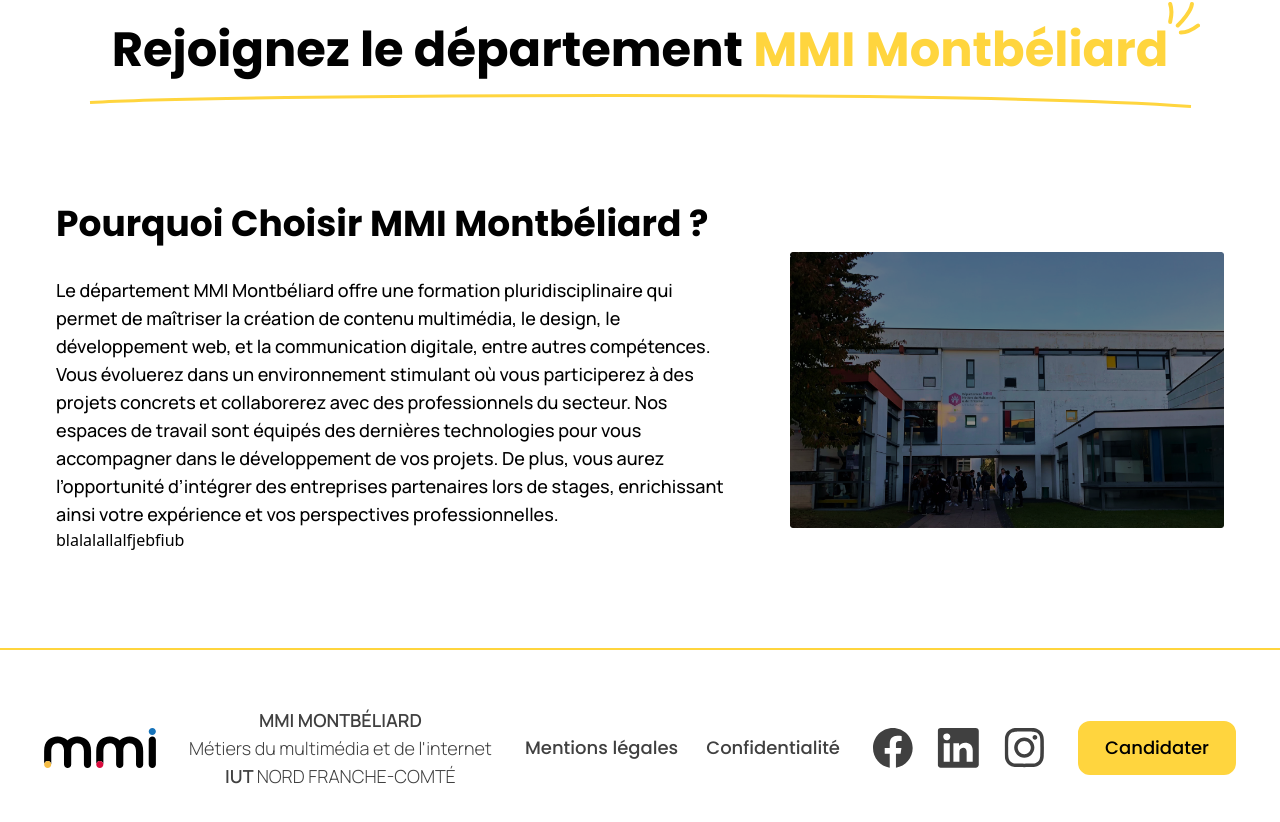
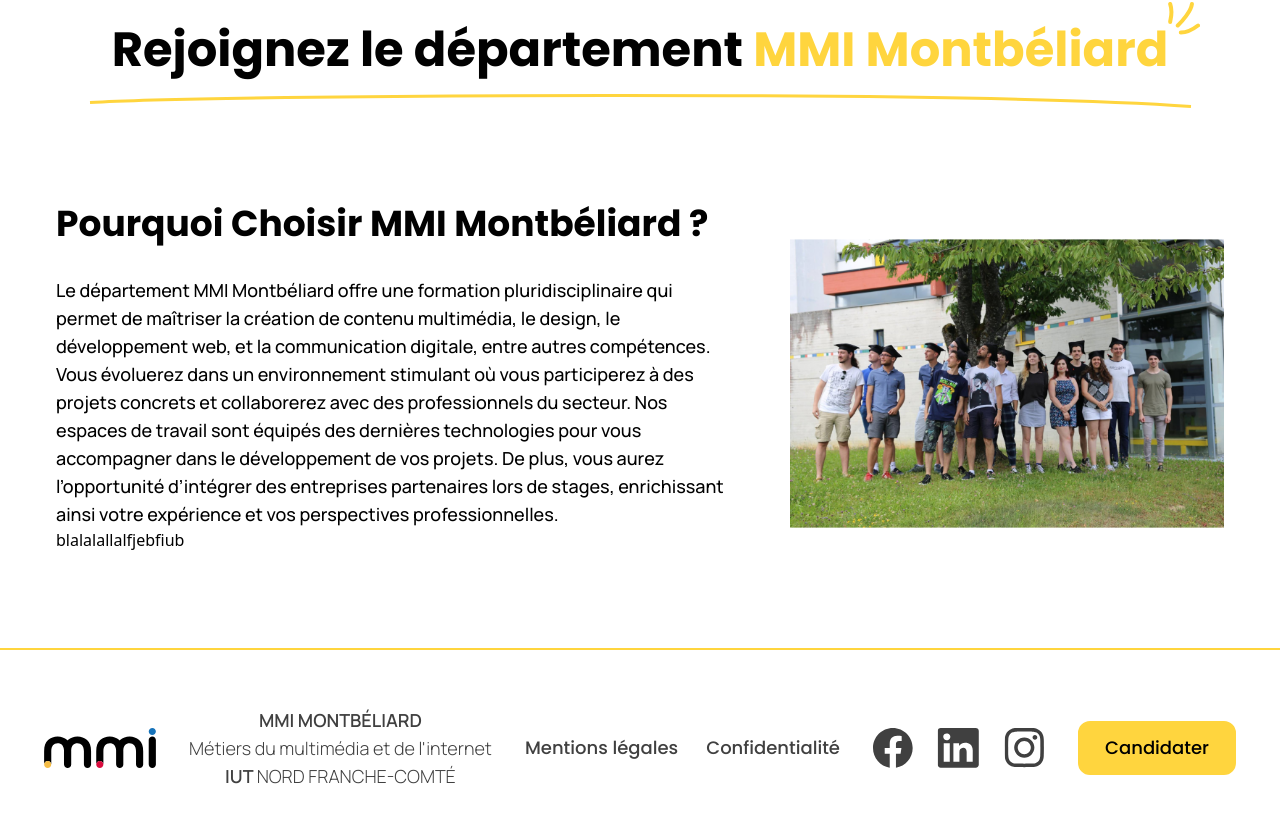
Before and after one commit to OHNIMUS-Leopold/refonte-MMI, a Nuxt app: page /candidater in a window 1280 px wide. Shown: the part 870-1692 px from the top of the page. Built offline with nearby package versions, Linux system fonts and the light colour scheme.

Commit message:
remplacement images

```diff
--- a/pages/candidater.vue
+++ b/pages/candidater.vue
@@ -1,5 +1,5 @@
 <script setup lang="ts">
-import heroImg from '../assets/images/bitmap/home-test.png';
+import heroImg from '../assets/images/bitmap/hero-candidater.png';
 </script>
 
 <template>
@@ -19,7 +19,7 @@ import heroImg from '../assets/images/bitmap/home-test.png';
                         Le département MMI Montbéliard offre une formation pluridisciplinaire qui permet de maîtriser la création de contenu multimédia, le design, le développement web, et la communication digitale, entre autres compétences. Vous évoluerez dans un environnement stimulant où vous participerez à des projets concrets et collaborerez avec des professionnels du secteur. Nos espaces de travail sont équipés des dernières technologies pour vous accompagner dans le développement de vos projets. De plus, vous aurez l’opportunité d’intégrer des entreprises partenaires lors de stages, enrichissant ainsi votre expérience et vos perspectives professionnelles.
                     </p>
                 </div>
-                <img class="col-span-2 xl:place-self-end w-auto" src="../assets/images/bitmap/home-test.png" alt="">
+                <img class="col-span-2 xl:place-self-end w-auto" src="../assets/images/bitmap/candidater-section.png" alt="">
             </section>
 
 
```
